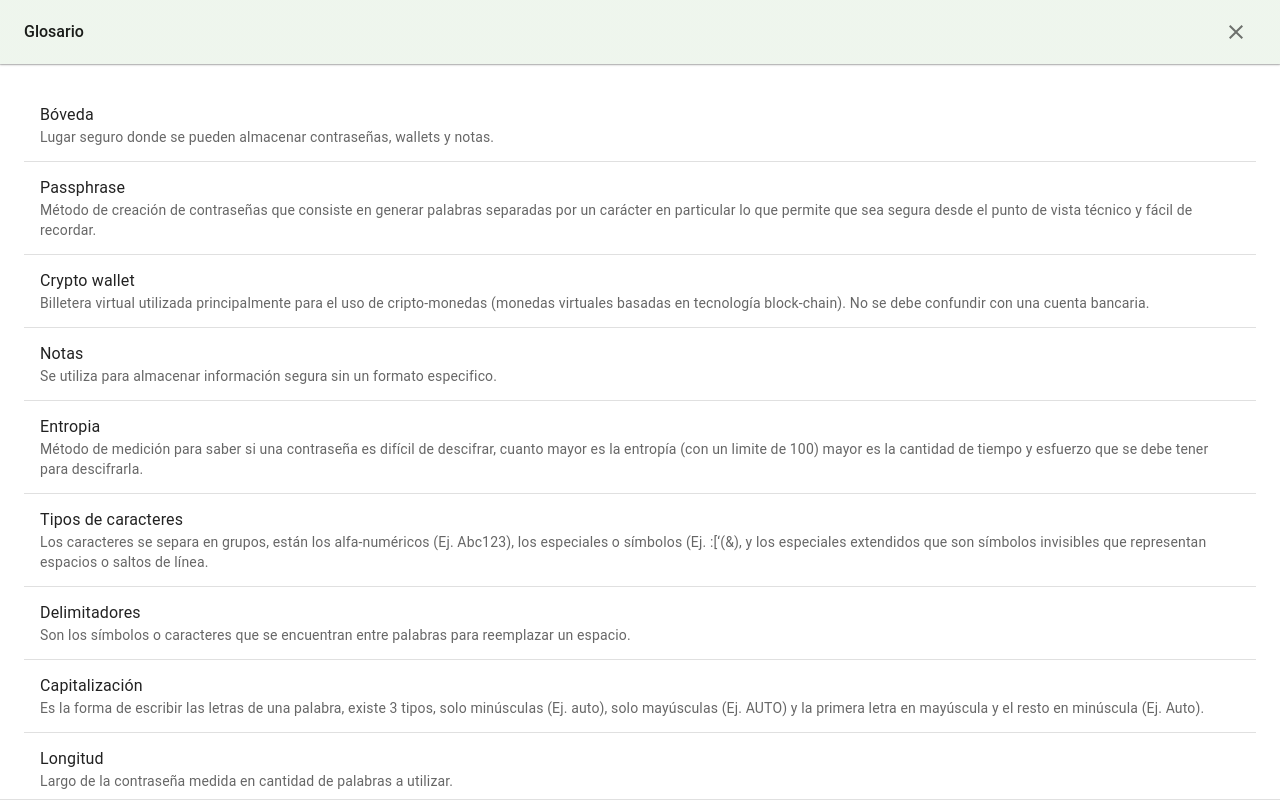
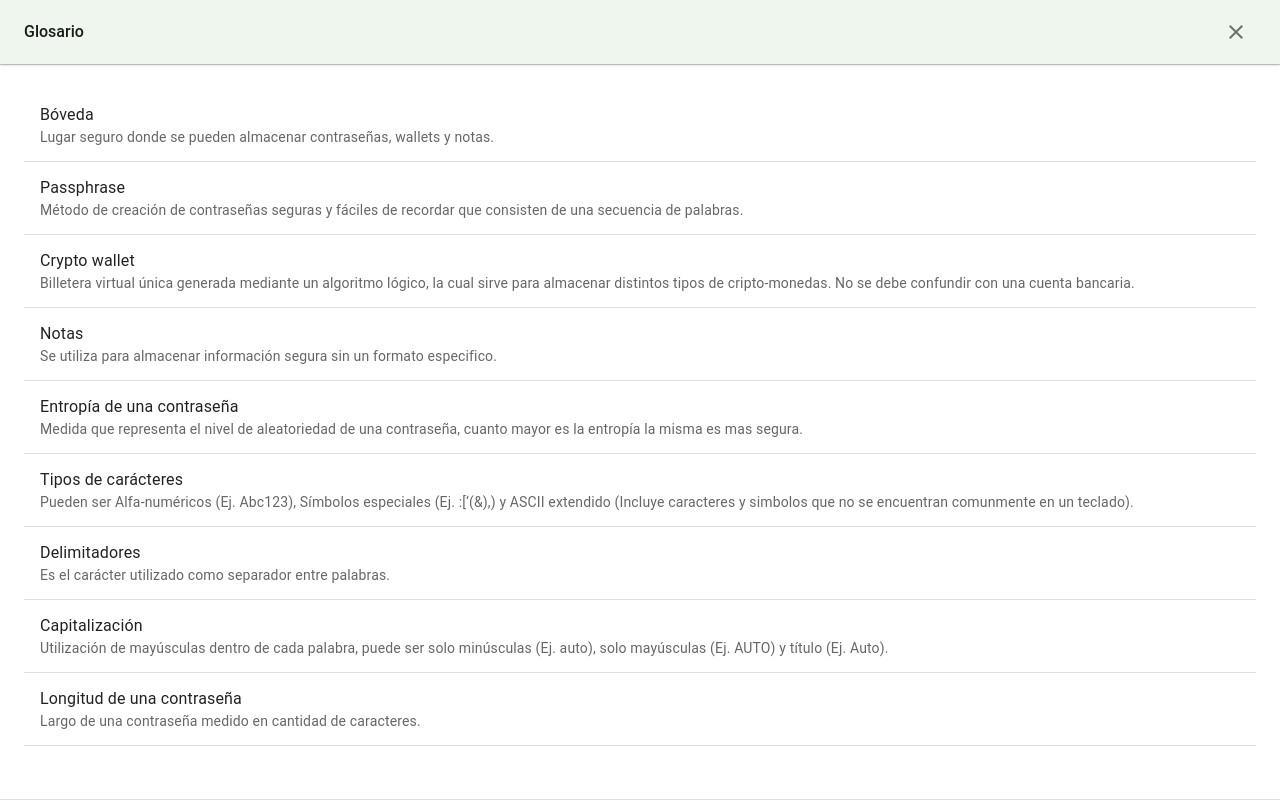
Before and after one commit to bringol/econokey-frontend, a React (Create React App) app: page / in a window 1280 px wide. Both pictures are taken after a click on the button 1236 px from the left and 32 px from the top of the page. Built offline with nearby package versions, Linux system fonts and the light colour scheme.

Commit message:
simplificacion de terminos

```diff
--- a/src/Components/HelpDialog.js
+++ b/src/Components/HelpDialog.js
@@ -55,11 +55,11 @@ function HelpDialog(props) {
                 </ListItem>
                 <Divider />
                 <ListItem>
-                    <ListItemText primary="Passphrase" secondary="Método de creación de contraseñas que consiste en generar palabras separadas por un carácter en particular lo que permite que sea segura desde el punto de vista técnico y fácil de recordar." />
+                    <ListItemText primary="Passphrase" secondary="Método de creación de contraseñas seguras y fáciles de recordar que consisten de una secuencia de palabras." />
                 </ListItem>
                 <Divider />
                 <ListItem>
-                    <ListItemText primary="Crypto wallet" secondary="Billetera virtual utilizada principalmente para el uso de cripto-monedas (monedas virtuales basadas en tecnología block-chain). No se debe confundir con una cuenta bancaria." />
+                    <ListItemText primary="Crypto wallet" secondary="Billetera virtual única generada mediante un algoritmo lógico, la cual sirve para almacenar distintos tipos de cripto-monedas. No se debe confundir con una cuenta bancaria." />
                 </ListItem>
                 <Divider />
                 <ListItem>
@@ -67,23 +67,23 @@ function HelpDialog(props) {
                 </ListItem>
                 <Divider />
                 <ListItem>
-                    <ListItemText primary="Entropia" secondary="Método de medición para saber si una contraseña es difícil de descifrar, cuanto mayor es la entropía (con un limite de 100) mayor es la cantidad de tiempo y esfuerzo que se debe tener para descifrarla." />
+                    <ListItemText primary="Entropía de una contraseña" secondary="Medida que representa el nivel de aleatoriedad de una contraseña, cuanto mayor es la entropía la misma es mas segura." />
                 </ListItem>
                 <Divider />
                 <ListItem>
-                    <ListItemText primary="Tipos de caracteres" secondary="Los caracteres se separa en grupos, están los alfa-numéricos (Ej. Abc123), los especiales o símbolos (Ej. :[‘(&), y los especiales extendidos que son símbolos invisibles que representan espacios o saltos de línea." />
+                    <ListItemText primary="Tipos de carácteres" secondary="Pueden ser Alfa-numéricos (Ej. Abc123), Símbolos especiales (Ej. :[‘(&),) y ASCII extendido (Incluye caracteres y simbolos que no se encuentran comunmente en un teclado)." />
                 </ListItem>
                 <Divider />
                 <ListItem>
-                    <ListItemText primary="Delimitadores" secondary="Son los símbolos o caracteres que se encuentran entre palabras para reemplazar un espacio." />
+                    <ListItemText primary="Delimitadores" secondary="Es el carácter utilizado como separador entre palabras." />
                 </ListItem>
                 <Divider />
                 <ListItem>
-                    <ListItemText primary="Capitalización" secondary="Es la forma de escribir las letras de una palabra, existe 3 tipos, solo minúsculas (Ej. auto), solo mayúsculas (Ej. AUTO) y la primera letra en mayúscula y el resto en minúscula (Ej. Auto)." />
+                    <ListItemText primary="Capitalización" secondary="Utilización de mayúsculas dentro de cada palabra, puede ser solo minúsculas (Ej. auto), solo mayúsculas (Ej. AUTO) y título (Ej. Auto)." />
                 </ListItem>
                 <Divider />
                 <ListItem>
-                    <ListItemText primary="Longitud" secondary="Largo de la contraseña medida en cantidad de palabras a utilizar." />
+                    <ListItemText primary="Longitud de una contraseña" secondary="Largo de una contraseña medido en cantidad de caracteres." />
                 </ListItem>
                 <Divider />
             </List>
```
